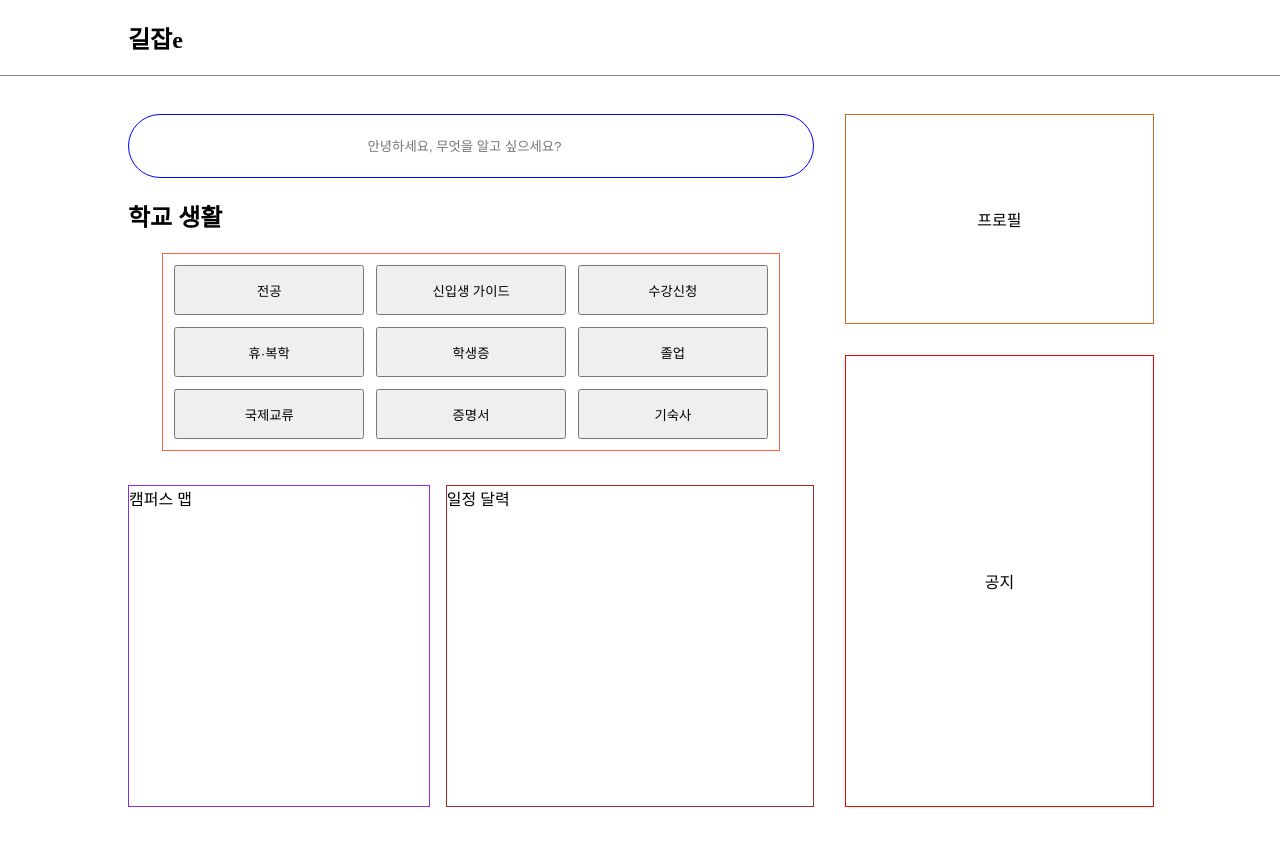
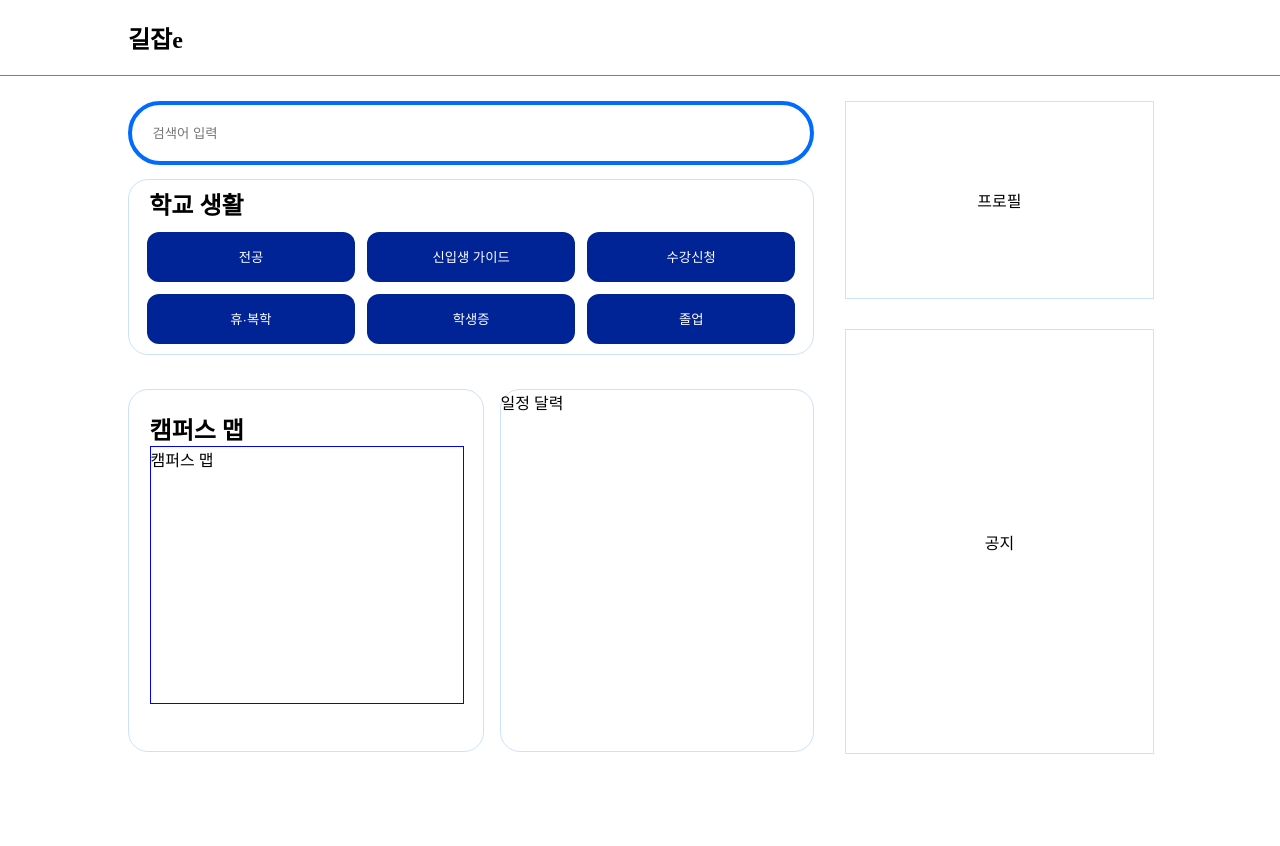
Before and after one commit to Hallym-Uni-Guide/hallym-guide-front, a React (Vite) app: page / in a window 1280 px wide. Shown: the top 846 px of the page. Built offline with nearby package versions, Linux system fonts and the light colour scheme.

Commit message:
feat: 메인 페이지 학교 생활 카테고리 버튼 추가

```diff
--- a/src/pages/HomePage.jsx
+++ b/src/pages/HomePage.jsx
@@ -7,7 +7,7 @@ const HomePage = () => {
         <Header/>
         <div className="home_body">
             <div className="home_body_left">
-                <input className="search_var " type="search" placeholder="안녕하세요, 무엇을 알고 싶으세요?"/>
+                <input className="search_var " type="search" placeholder="검색어 입력"/>
                 <div className="school_life">
                     <h2>학교 생활</h2>
                     <table className="school_life_menu">
@@ -22,17 +22,15 @@ const HomePage = () => {
                                 <td><button>학생증</button></td>
                                 <td><button>졸업</button></td>
                             </tr>
-                            <tr>
-                                <td><button>국제교류</button></td>
-                                <td><button>증명서</button></td>
-                                <td><button>기숙사</button></td>
-                            </tr>
                         </tbody>
                     </table>
 
                 </div>
                 <div className="body_left_bottom">
-                    <div className="campus_map_containor">캠퍼스 맵</div>
+                    <div className="campus_map_containor">
+                        <h2>캠퍼스 맵</h2>
+                        <div className="campus_map">캠퍼스 맵</div>
+                    </div>
                     <div className="chedule_calendar">일정 달력</div>
                 </div>
             </div>
--- a/src/styles/Header.css
+++ b/src/styles/Header.css
@@ -1,6 +1,6 @@
 .header_body {
     width: 80%;
     border-bottom: 1px solid gray;
-    margin-bottom: 3%;
+    margin-bottom: 2%;
     padding: 0 10%;
 }
--- a/src/styles/HomePage.css
+++ b/src/styles/HomePage.css
@@ -16,17 +16,32 @@
     border-radius: 50px;
     height: 8vh;
     padding: 3%;
-    text-align: center;
-    border: 1px solid blue;
+    border: 4px solid #006BFF;
+}
+
+.school_life {
+    display: flex;
+    flex-direction: column;
+    justify-content: center;
+    border: 1px solid #006BFF33;
+    border-radius: 20px;
+    margin-top: 2%;
+    padding: 1%;
+    height: 20vh;
+}
+
+.school_life h2 {
+    margin: 0%;
+    margin-left: 2%;
+    margin-top: 1%;
 }
 
 .school_life_menu {
-  width: 90%;
+  width: 100%;
   margin: 0 auto;
   table-layout: fixed;
   border-collapse: separate;
   border-spacing: 10px;
-  border: 1px solid tomato;
 }
 
 .school_life_menu td {
@@ -35,9 +50,13 @@
 
 .school_life_menu button {
   width: 100%;
-  height: 6vh;
+  height: 2vh;
   min-height: 50px;
   box-sizing: border-box;
+  background-color: #002496;
+  color: white;
+  border-radius: 12px;
+  border: none;
 }
 
 .body_left_bottom {
@@ -49,14 +68,28 @@
 }
 
 .campus_map_containor {
-    width: 45%;
-    border: 1px solid blueviolet;
+    width: 50%;
+    border: 1px solid #006BFF33;
+    border-radius: 20px;
     height: 40vh;
+    padding: 3%;
+}
+
+.campus_map_containor h2 {
+    margin: 0;
+}
+
+.campus_map {
+    width: 100%;
+    display: flex;
+    border: 1px solid blue;
+    height: 80%;
 }
 
 .chedule_calendar {
-    width: 55%;
-    border: 1px solid brown;
+    width: 50%;
+    border: 1px solid #006BFF33;
+    border-radius: 20px;
 }
 
 .home_body_right {
@@ -65,7 +98,7 @@
 
 .profile {
     width: 100%;
-    border: 1px solid chocolate;
+    border: 1px solid #006BFF33;
     display: flex;
     justify-content: center;
     align-items: center;
@@ -75,7 +108,7 @@
 
 .notice_section {
     width: 100%;
-    border: 1px solid red;
+    border: 1px solid #006BFF33;
     display: flex;
     justify-content: center;
     align-items: center;
```
